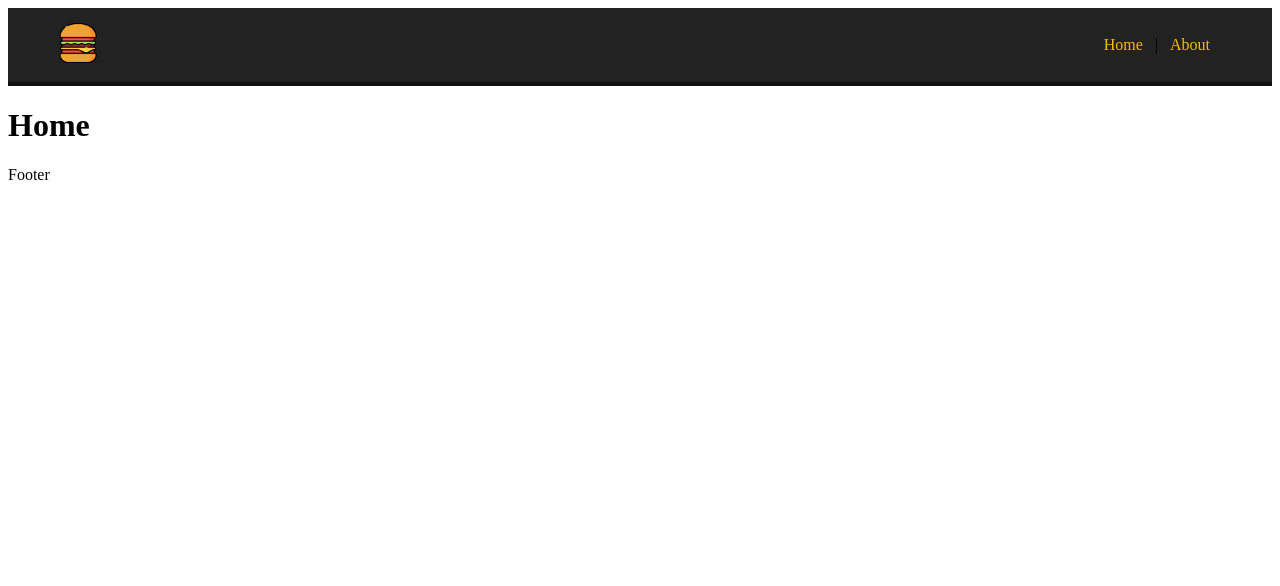
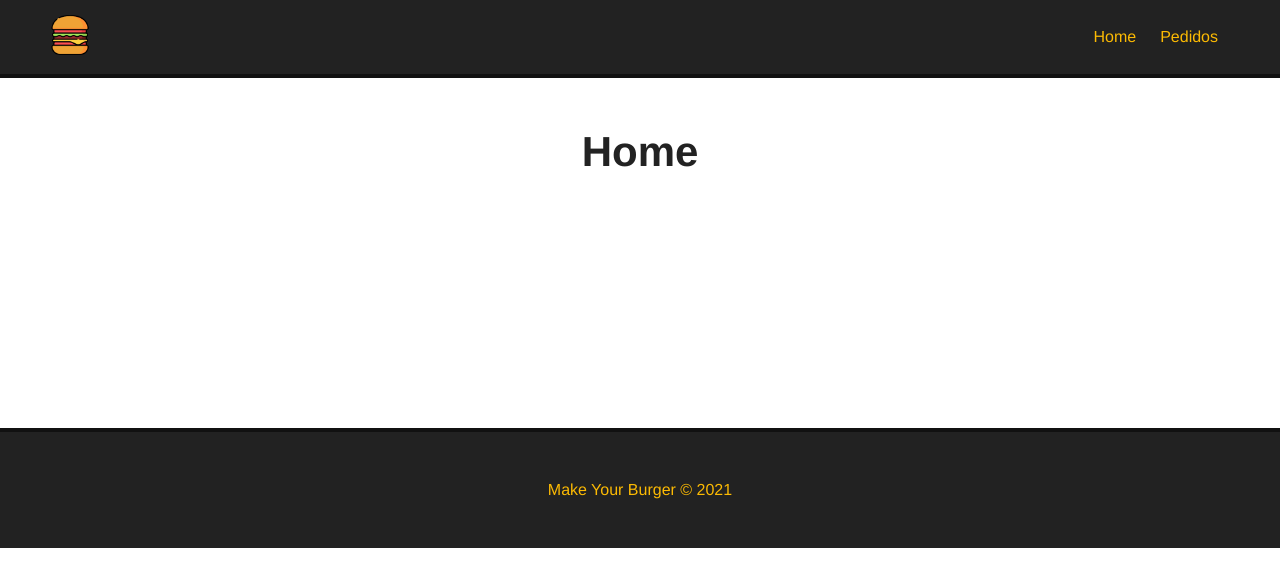
Before and after one commit to Thiago-Develooper/hamburgearia_vuejs, a Vue app: page / in a window 1280 px wide. Shown: the top 586 px of the page. Built offline with nearby package versions, Linux system fonts and the light colour scheme.

Commit message:
estilizacao feita footer

```diff
--- a/src/App.vue
+++ b/src/App.vue
@@ -22,4 +22,23 @@ export default {
 };
 </script>
 
-<style></style>
+<style>
+* {
+  font-family: Helvetica, sans-serif;
+  padding: 0;
+  margin: 0;
+  box-sizing: border-box;
+}
+
+.main-container {
+  margin: 50px;
+  min-height: 250px;
+}
+
+h1 {
+  text-align: center;
+  font-size: 42px;
+  margin-bottom: 30px;
+  color: #222;
+}
+</style>
--- a/src/components/Footer.vue
+++ b/src/components/Footer.vue
@@ -1,5 +1,7 @@
 <template>
-  <p>Footer</p>
+  <footer id="footer">
+    <p>Make Your Burger &copy; 2021</p>
+  </footer>
 </template>
 
 <script>
@@ -7,3 +9,16 @@ export default {
   name: "Footer",
 };
 </script>
+
+<style scoped>
+#footer {
+  height: 120px;
+  background-color: #222;
+  border-top: 4px solid #111;
+  color: #fcba03;
+  display: flex;
+  align-items: center;
+  justify-content: center;
+  width: 100%;
+}
+</style>
--- a/src/components/Navbar.vue
+++ b/src/components/Navbar.vue
@@ -3,8 +3,8 @@
     <router-link to="/" id="logo-url">
       <img :src="logo" :alt="alt" id="logo" />
     </router-link>
-    <router-link to="/">Home</router-link> |
-    <router-link to="/about">About</router-link>
+    <router-link to="/">Home</router-link>
+    <router-link to="/pedidos">Pedidos</router-link>
   </div>
 </template>
 
--- a/src/views/HomeView.vue
+++ b/src/views/HomeView.vue
@@ -1,5 +1,5 @@
 <template>
-  <div class="home">
+  <div class="main-container">
     <h1>Home</h1>
   </div>
 </template>
--- a/src/views/PedidosView.vue
+++ b/src/views/PedidosView.vue
@@ -1,5 +1,5 @@
 <template>
-  <div>
+  <div class="main-container">
     <h1>PEDIDOS</h1>
   </div>
 </template>
```
